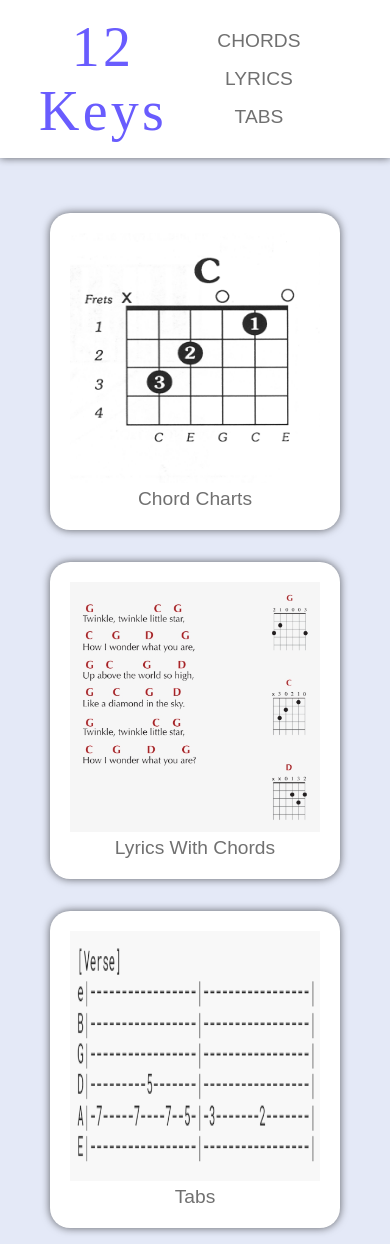
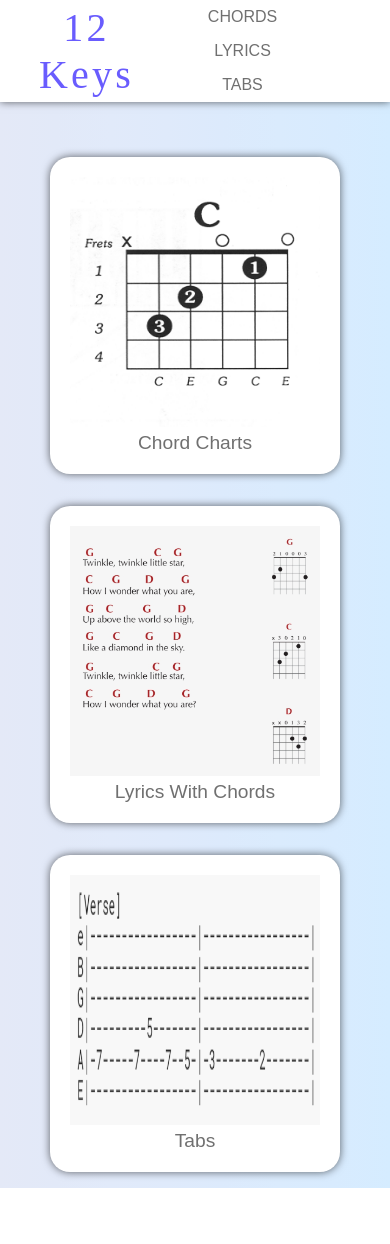
Before and after one commit to B-Kosev/www-chords-editor-player, a PHP site: page / in a window 390 px wide. After the commit the page ends 1188 px from the top, so only its background shows below. Run offline with PHP 8.4, Linux system fonts and the light colour scheme; some web fonts are replaced.

Commit message:
minor tweaks

```diff
--- a/resources/static/css/index.css
+++ b/resources/static/css/index.css
@@ -2,6 +2,7 @@
 
 :root {
 	--body-color: #e4e9f7;
+
 	--header-color: #fff;
 	--primary-color: #695cfe;
 	--toggle-color: #ddd;
@@ -19,7 +20,8 @@
 }
 
 body {
-	background-color: var(--body-color);
+	/* background-color: var(--body-color); */
+	background: linear-gradient(90deg, #e4e9f7, #e2e9f8, #e1eafa, #dfeafb, #dceafc, #daebfd, #d8ebfe, #d5ecff);
 }
 
 .header {
@@ -27,7 +29,7 @@ body {
 	display: flex;
 	justify-content: space-between;
 	align-items: center;
-	padding: 15px 10%;
+	padding: 0px 10%;
 	color: #000;
 	background-color: var(--header-color);
 	box-shadow: 0px 0px 8px rgba(0, 0, 0, 0.6);
@@ -108,9 +110,13 @@ img {
 	width: 250px;
 }
 
-@media (max-width: 700px) {
+@media (max-width: 740px) {
+	.title {
+		font-size: 2.5rem;
+	}
 	.nav {
 		flex-wrap: wrap;
+		font-size: 1rem;
 	}
 
 	.nav li {
```
